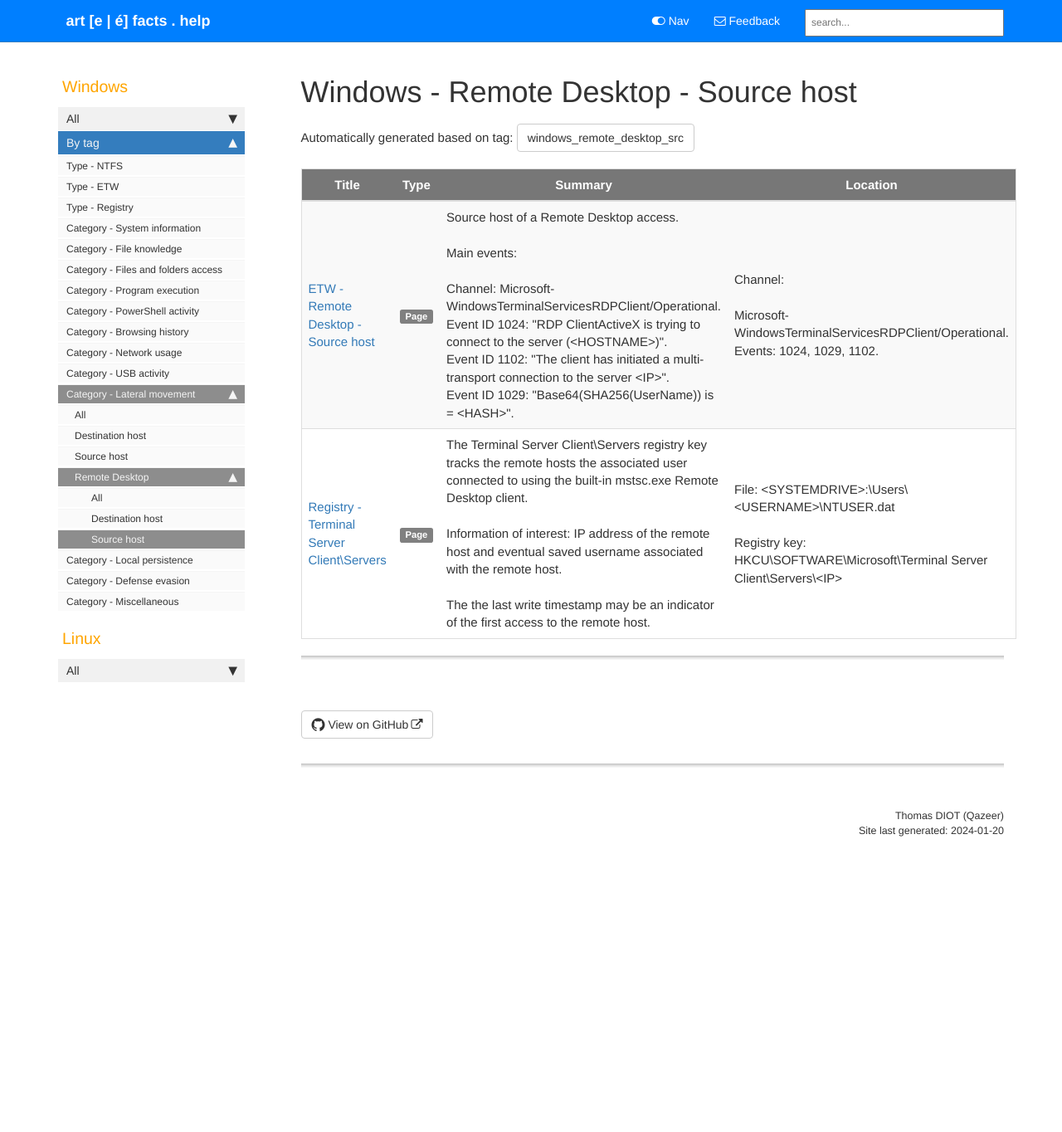
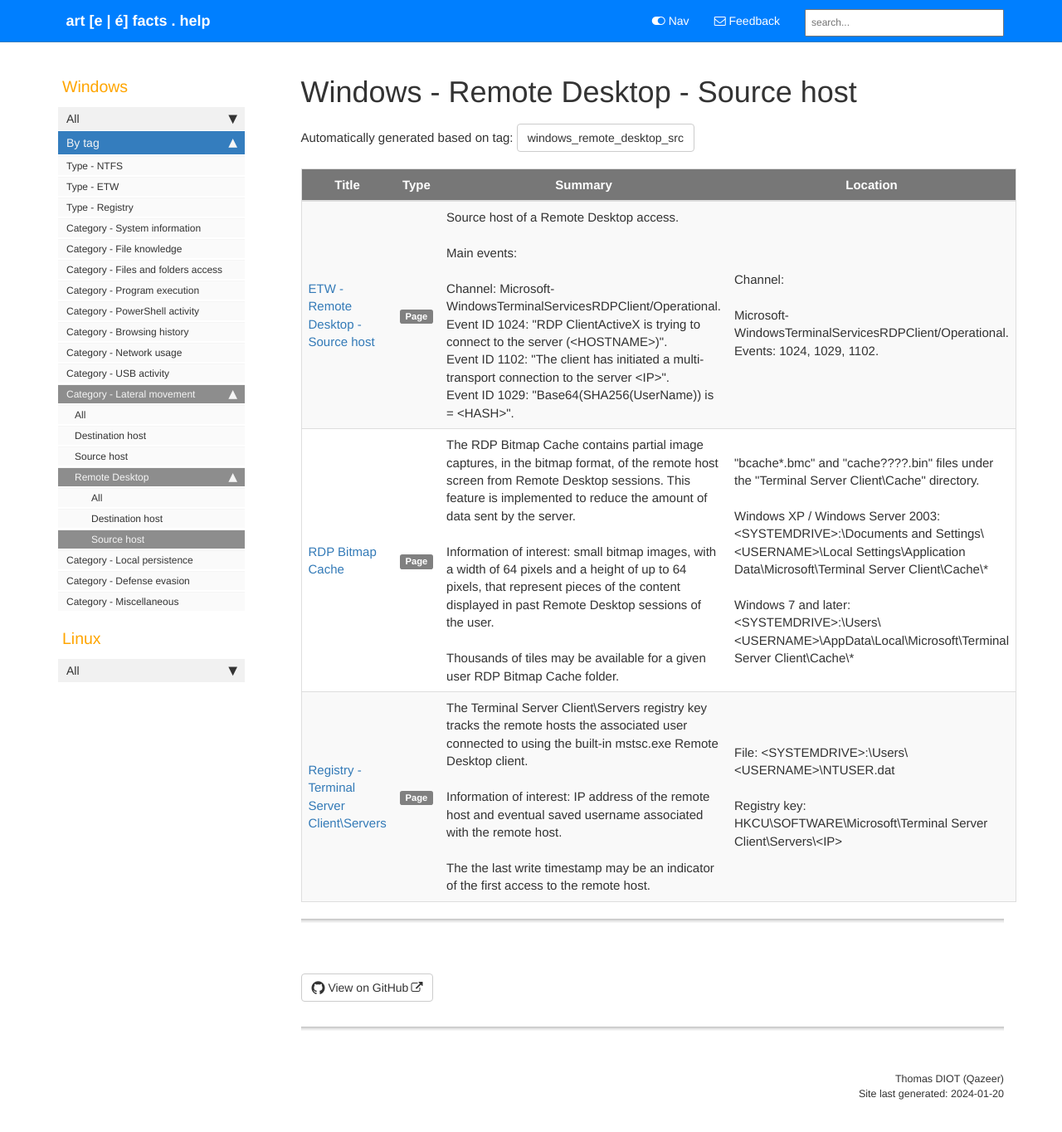
Before and after one commit to Qazeer/artefacts.help, a Jekyll site: the page built from pages/tags/tag_windows_remote_desktop_src.md, in a window 1280 px wide and 1378 px high. Shown: the top 1364 px of the window at 83% size. Built offline with Jekyll 4.4.1, drawn with Linux system fonts in a browser that asks for light colours; our own code applies the rules of GitHub Pages for plain Markdown files; comment, search, counter and statistics services are not loaded.

Commit message:
[Artefact] RDP Bitmap Cache - init

````diff
--- a/_data/sidebars/sidebar.yml
+++ b/_data/sidebars/sidebar.yml
@@ -331,6 +331,10 @@ entries:
       url: /windows_prefetch.html
       output: web
 
+    - title: RDP Bitmap Cache
+      url: /windows_rdp_bitmap_cache.html
+      output: web
+
     - title: RecentFileCache
       url: /windows_amcache.html
       output: web
--- /dev/null
+++ b/pages/windows/rdp_bitmap_cache.md
@@ -0,0 +1,64 @@
+---
+title: RDP Bitmap Cache
+summary: 'The RDP Bitmap Cache contains partial image captures, in the bitmap format, of the remote host screen from Remote Desktop sessions. This feature is implemented to reduce the amount of data sent by the server.\n\nInformation of interest: small bitmap images, with a width of 64 pixels and a height of up to 64 pixels, that represent pieces of the content displayed in past Remote Desktop sessions of the user.\n\nThousands of tiles may be available for a given user RDP Bitmap Cache folder.'
+keywords:
+tags:
+  - windows_lateral_movement
+  - windows_lateral_movement_src
+  - windows_remote_desktop
+  - windows_remote_desktop_src
+  - windows_misc
+location: '"bcache*.bmc" and "cache????.bin" files under the "Terminal Server Client\Cache" directory.\n\nWindows XP / Windows Server 2003:\n<SYSTEMDRIVE>:\Documents and Settings\<USERNAME>\Local Settings\Application Data\Microsoft\Terminal Server Client\Cache\*\n\nWindows 7 and later:\n<SYSTEMDRIVE>:\Users\<USERNAME>\AppData\Local\Microsoft\Terminal Server Client\Cache\*'
+last_updated: 2024-01-19
+sidebar: sidebar
+permalink: windows_rdp_bitmap_cache.html
+folder: windows
+---
+
+### Overview
+
+The `RDP Bitmap Cache` contains partial image captures, in the bitmap format,
+of the remote host screen from past Remote Desktop sessions. This feature is
+implemented to reduce the amount of data sent by the server to save bandwidth
+usage and improve user experience in case of a slow network connection.
+
+Bitmap caching can be deactivated client-side in `mstsc.exe` `Remote Desktop`
+client by deactivation the "Persistent bitmap caching" option.
+
+### Information of interest
+
+The `RDP Bitmap Cache` may sometimes be used to retrieve and identify what
+was displayed in past Remote Desktop sessions of the user. The image captures
+are stored as small bitmap images, with a width of 64 pixels and a height of up
+to 64 pixels.
+
+Thousands of tiles may be available for a given user `RDP Bitmap Cache` folder.
+
+### Tool(s)
+
+The [`bmc-tools`](https://github.com/ANSSI-FR/bmc-tools) Python script can be
+used to process `bcache*.bmc` and `cache????.bin` files to extract the bitmap
+images. A bitmap aggregating all the extracted tiles can be generated by
+`bmc-tools`. However, as of 2024-01-19,
+[the script loops endlessly if corrupted tiles are found during the aggregation process](https://github.com/ANSSI-FR/bmc-tools/pull/16).
+
+```bash
+# -b option: generates a collage bitmap aggregating all the tiles.
+
+bmc-tools.py -s <SOURCE_FOLDER> -d <DESTINATION_FOLDER> -b
+```
+
+A compiled version of the `bmc-tools` Python script (compiled with
+`PyInstaller`)
+[bmc-tools-compiled](https://github.com/Qazeer/bmc-tools-compiled/) may also be
+used. The
+[`Execute-BmcTools.ps1`](https://gist.github.com/Qazeer/3a6d43a117bbece6d83e7e79687e0870)
+PowerShell script (`KAPE` module `PowerShell_Execute-BmcTools`) leverage the
+compiled version to recursively process the specified input folder to execute
+`bmc-tools.exe` over each `Bitmap Cache` subfolder(s) found.
+
+### References
+
+  - [Hejely Lab - What information can you retrieve from lateral movement performed via RDP?](https://hejelylab.github.io/blog/IRC/RDP-Bitmap-Cache)
+
+  - [ANSSI - BMC-Tools](https://github.com/ANSSI-FR/bmc-tools)
````
